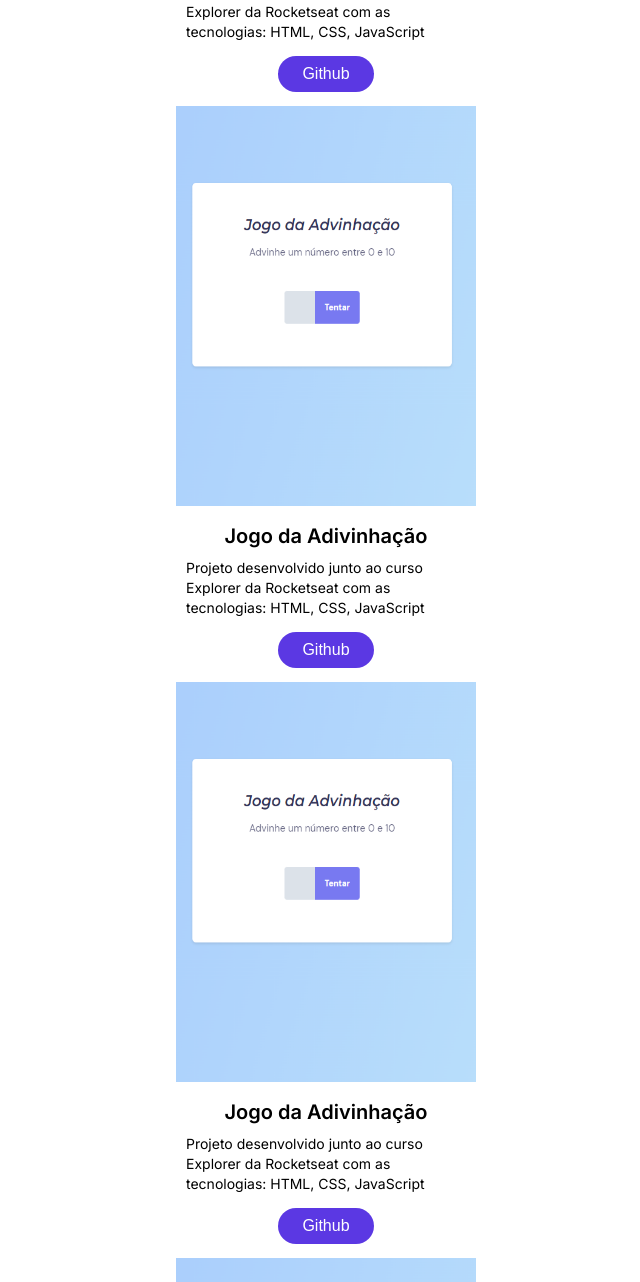
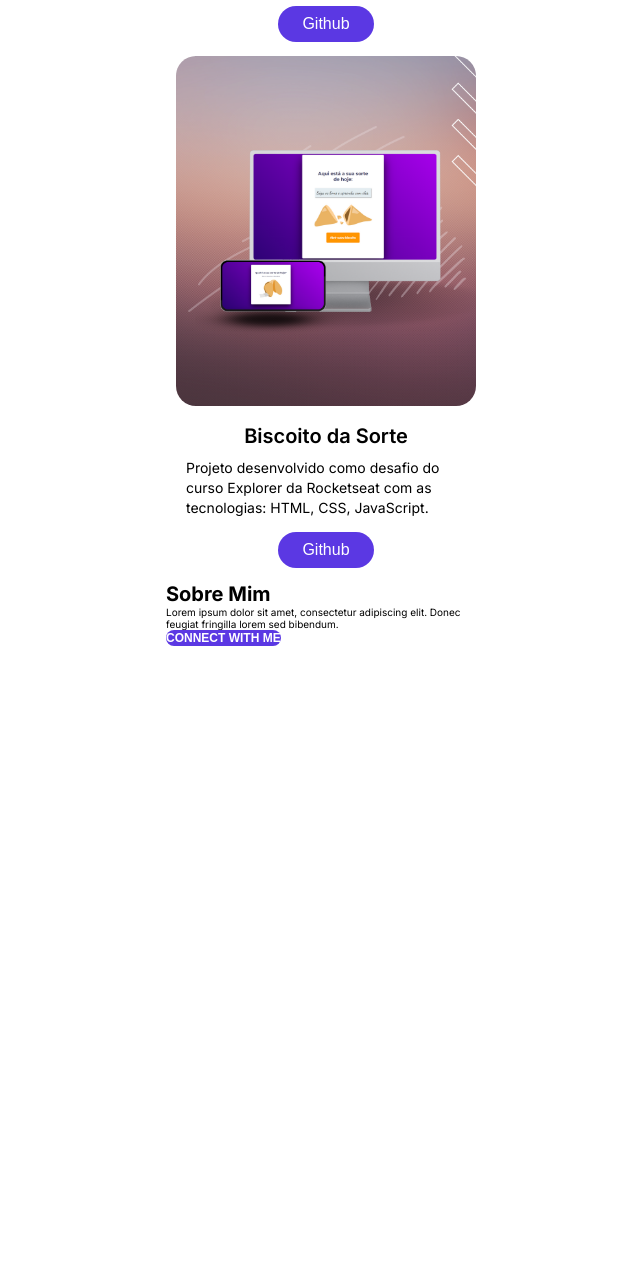
Before and after one commit to GibaaJr/portfolio, a plain HTML site: page index.html in a window 1280 px wide. Shown: the part 1198-2480 px from the top of the page, without its empty margins (314-954 px from the left). After the commit the page ends 1844 px from the top, so only its background shows below. Drawn offline with Linux system fonts and the light colour scheme; a web font is replaced by a local one.

Commit message:
added new images and about me section

```diff
--- a/index.html
+++ b/index.html
@@ -35,6 +35,18 @@
                 <h1>Projetos</h1>
                 <div class="grid">
                     <div class="card">
+                        <img src="./img/guess_mockup.png" alt="aparencia do jogo da advinhação" />
+                        <h2>Jogo da Adivinhação</h2>
+                        <p>Projeto desenvolvido junto ao curso Explorer da Rocketseat com as tecnologias: HTML, CSS, JavaScript</p>
+                        <button class="gitButton"><a href="https://github.com/GibaaJr/jogo-da-advinhacao" target="_blank">Github</a></button>
+                    </div>
+                    <div class="card">
+                        <img src="./img/cookie_mockup.png" alt="aparencia do jogo da advinhação" />
+                        <h2>Biscoito da Sorte</h2>
+                        <p>Projeto desenvolvido como desafio do curso Explorer da Rocketseat com as tecnologias: HTML, CSS, JavaScript.</p>
+                        <button class="gitButton"><a href="https://github.com/GibaaJr/biscoito-da-sorte" target="_blank">Github</a></button>
+                    </div>
+                    <!-- <div class="card">
                         <img src="./img/jogo-advinhacao.png" alt="aparencia do jogo da advinhação" />
                         <h2>Jogo da Adivinhação</h2>
                         <p>Projeto desenvolvido junto ao curso Explorer da Rocketseat com as tecnologias: HTML, CSS, JavaScript</p>
@@ -45,20 +57,14 @@
                         <h2>Jogo da Adivinhação</h2>
                         <p>Projeto desenvolvido junto ao curso Explorer da Rocketseat com as tecnologias: HTML, CSS, JavaScript</p>
                         <button class="gitButton"><a href="https://github.com/GibaaJr">Github</a></button>
-                    </div>
-                    <div class="card">
-                        <img src="./img/jogo-advinhacao.png" alt="aparencia do jogo da advinhação" />
-                        <h2>Jogo da Adivinhação</h2>
-                        <p>Projeto desenvolvido junto ao curso Explorer da Rocketseat com as tecnologias: HTML, CSS, JavaScript</p>
-                        <button class="gitButton"><a href="https://github.com/GibaaJr">Github</a></button>
-                    </div>
-                    <div class="card">
-                        <img src="./img/jogo-advinhacao.png" alt="aparencia do jogo da advinhação" />
-                        <h2>Jogo da Adivinhação</h2>
-                        <p>Projeto desenvolvido junto ao curso Explorer da Rocketseat com as tecnologias: HTML, CSS, JavaScript</p>
-                        <button class="gitButton"><a href="https://github.com/GibaaJr">Github</a></button>
-                    </div>
+                    </div> -->
                 </div>
+            </div>
+
+            <div class="aboutMe">
+                <h1>Sobre Mim</h1>
+                <p>Lorem ipsum dolor sit amet, consectetur adipiscing elit. Donec feugiat fringilla lorem sed bibendum.</p>
+                <button><a href="#">CONNECT WITH ME</a></button>
             </div>
         </main>
 
--- a/style.css
+++ b/style.css
@@ -129,7 +129,10 @@ main .projects .card {
 
 main .projects img {
     width: 30rem;
-    height: 40.0rem;
+    height: 35.0rem;
+    object-fit: cover;
+    border-radius: 2rem;
+
 }
 
 main .projects .card h2{
```
Also changed, not shown: img/cookie_mockup.png (added), img/guess_mockup.png (added), img/jogo-advinhacao.png (deleted).
